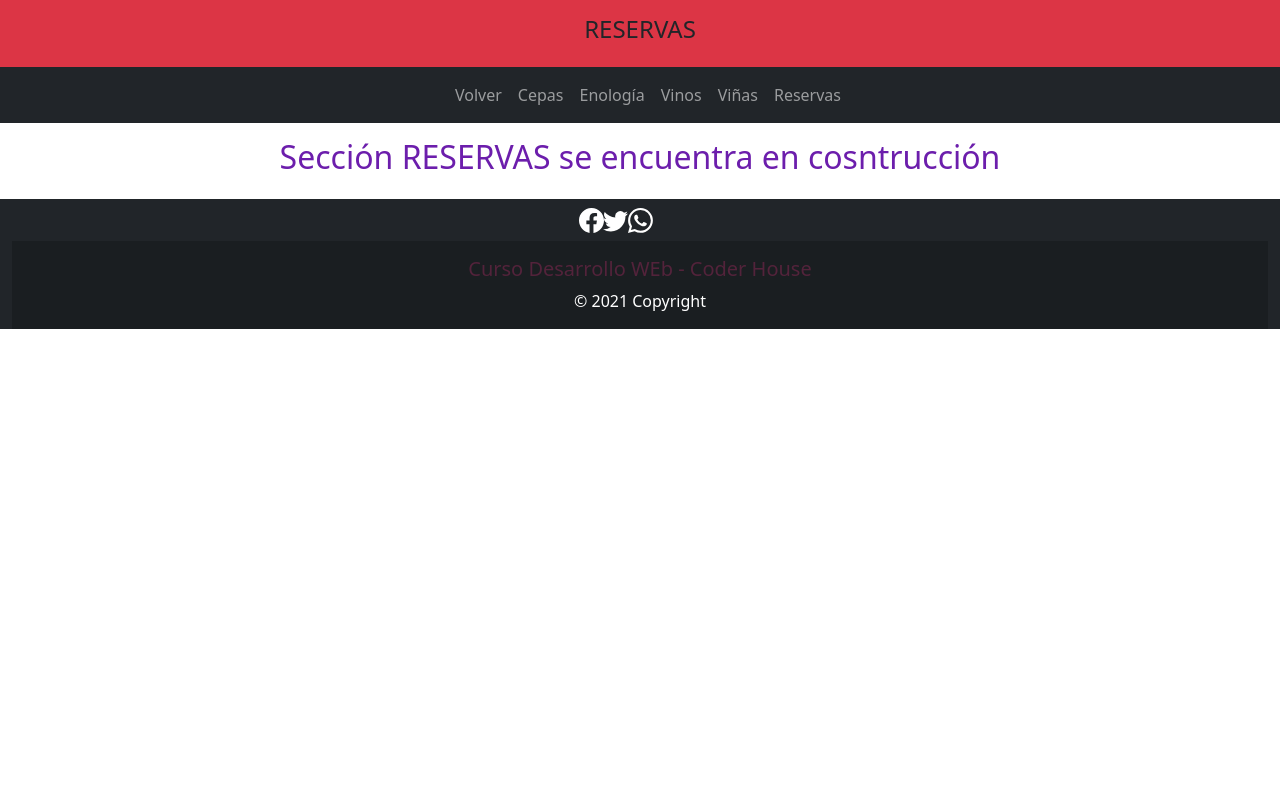
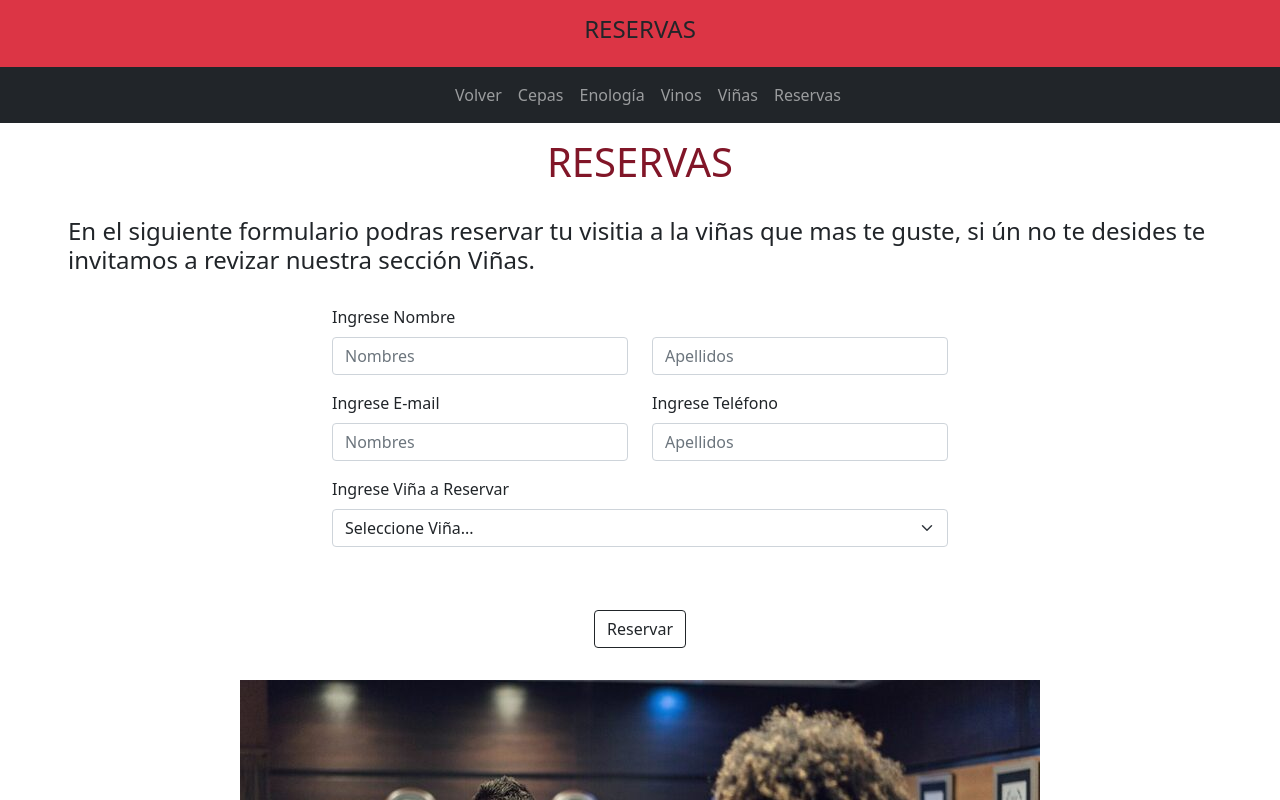
Before and after one commit to MoisesBal/proyecto_mundo_del_vino, a website: page reservas.html in a window 1280 px wide. Shown: the top 800 px of the page. Drawn offline with nearby package versions, Linux system fonts and the light colour scheme.

Commit message:
Se agrega formulario a pagina reservas

```diff
--- a/reservas.html
+++ b/reservas.html
@@ -57,14 +57,92 @@
   </div>
 <!--Menú (Fin)-->
 
+<!--Contenido reservas (Inicio)-->
 <section>
-    <div class="container-fluid separacion centrarTexto">
+  <div class="container-fluid">
+    <div class="row">
+      <div class="col-md-12">
+        <h1 class="centrarTexto"> RESERVAS</h1>
+       </div>
+      </div>
+    </div>
+
+    <div class="container-fluid">
+      <div class="row">
+        <div class="col-md-12">
+          <h4 class="ms-5 p-2">En el siguiente formulario podras reservar tu visitia a la viñas que mas te guste,
+              si ún no te desides te invitamos a revizar nuestra sección Viñas.</h4>
+         </div>
+        </div>
+      </div>
+
+    <!--Formulario reserva (Inicio)-->
+    <div class="container-fluid separacion">
         <div class="row">
-            <div class="col-md-12">
-                <h2>Sección RESERVAS se encuentra en cosntrucción</h2>
+            <div class="col-md-6 offset-3">
+                   <!--Nombre y apellidos-->
+                    <div class="mb-3">
+                        <label for="formGroupExampleInput" class="form-label">Ingrese Nombre</label>
+                        <div class="row">
+                          <div class="col">
+                            <input type="text" class="form-control" placeholder="Nombres" aria-label="Nombres">
+                          </div>
+                          <div class="col">
+                            <input type="text" class="form-control" placeholder="Apellidos" aria-label="Apellidos">
+                          </div>
+                        </div>
+                      </div>
+
+                   <!--E-mail y teléfono-->
+                    <div class="mb-3">
+                    <div class="row">
+                      <div class="col">
+                        <label for="formGroupExampleInput" class="form-label">Ingrese E-mail</label>
+                        <input type="text" class="form-control" placeholder="Nombres" aria-label="Nombres">
+                      </div>
+                      <div class="col">
+                        <label for="formGroupExampleInput" class="form-label">Ingrese Teléfono</label>
+                        <input type="text" class="form-control" placeholder="Apellidos" aria-label="Apellidos">
+                      </div>
+                    </div>
+                  </div>
+
+                  <!--Selección de viñas-->
+                  <div class="mb-3">
+                    <label for="formGroupExampleInput" class="form-label">Ingrese Viña a Reservar</label>
+                    <select class="form-select" id="autoSizingSelect">
+                      <option selected>Seleccione Viña...</option>
+                      <option value="1">Concha y Toro (Chile)</option>
+                      <option value="2">Haras de Pirque (Chile)</option>
+                      <option value="3">Montes (Chile)</option>
+                      <option value="4">Salentein (Argentina)</option>
+                      <option value="5">Chandon (Argentina)</option>
+                      <option value="6">Andeluna (Argentina)</option>
+                    </select>
+                  </div>
             </div>
         </div>
     </div>
+
+    <div class="container-fluid">
+      <div class="row text-center p-2">
+          <div class="col-md-12">
+            <div class="separacion--ref"><a class="btn btn-outline-dark" href="" role="button">Reservar</a></div>
+          </div>
+      </div>
+    </div>
+    <!--Formulario reserva (Fin)-->
+
+    <div class="container-fluid">
+      <div class="row text-center p-2">
+          <div class="col-md-12">
+            <div class="d-flex justify-content-evenly"><img src="imagen/reservar.jpeg" class="img-fluid p-3"></div>
+          </div>
+      </div>
+    </div>
+</section>
+<!--Contenido reservas (Fin)-->
+
 
  <!--INICIO FOOTER-->
 
```
Also changed, not shown: sitemap.xml (+48 -0 lines), imagen/reservar.jpeg (added).
